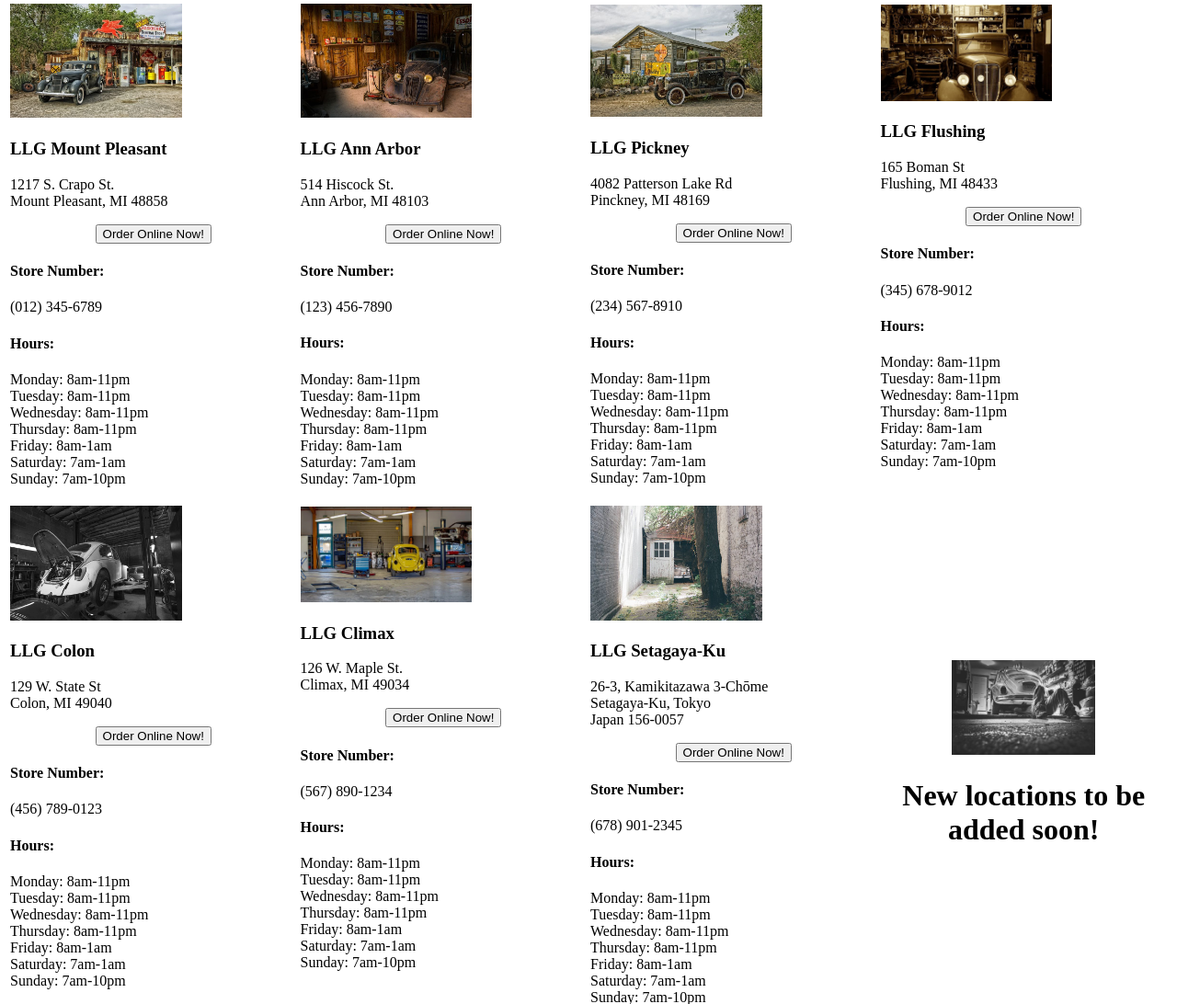
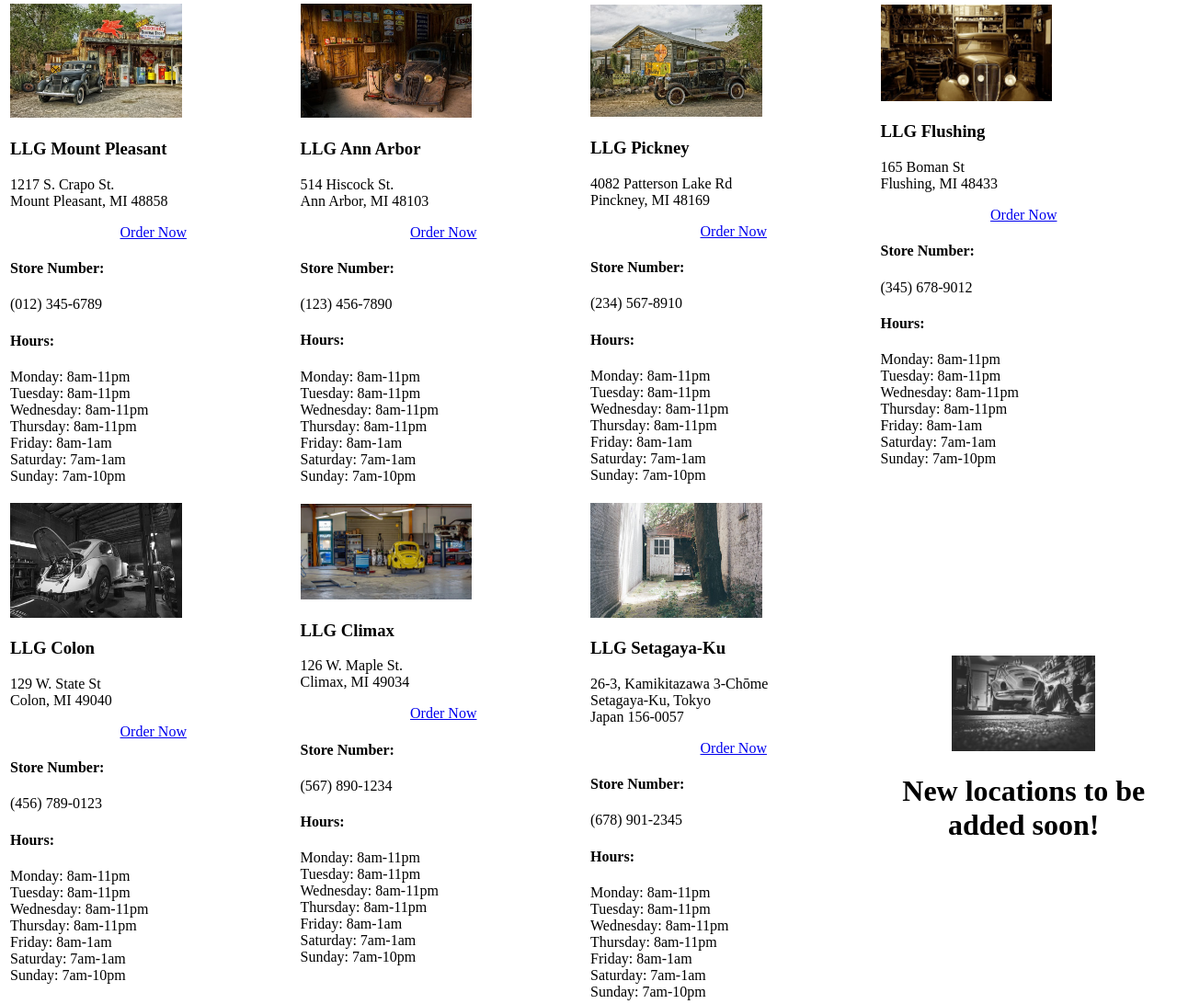
Before and after one commit to cjordanOU/Lily-Garage-Website, a PHP site: page /locations.php in a window 1280 px wide. Shown: the part 188-1280 px from the top of the page at 92% size. Run offline with PHP 8.4, Linux system fonts and the light colour scheme.

Commit message:
Changed links to bring user to orderUser.php

```diff
--- a/locations.php
+++ b/locations.php
@@ -52,10 +52,7 @@
 										Mount Pleasant, MI 48858 <br>
 									</p>
 									<!-- Sets the user's store location to the specific store on orderOnline.php -->
-									<center><form action="orderOnline.php" method="post">
-										<input type="hidden" name="storeLocation" value="Mount Pleasant">
-										<input type="submit" class="linkButton" name="submitButton" value="Order Online Now!" title="Browse our menu">
-									</form></center>
+									<center><a class="linkButton" href="orderUser.php">Order Now</a></center>
 									<h4> Store Number: </h4>
 									<p> (012) 345-6789 </p>
 									<h4> Hours: </h4>
@@ -77,10 +74,7 @@
 										Ann Arbor, MI 48103 <br>
 									</p>
 									<!-- Sets the user's store location to the specific store on orderOnline.php -->
-									<center><form action="orderOnline.php" method="post">
-										<input type="hidden" name="storeLocation" value="Ann Arbor">
-										<input type="submit" class="linkButton" name="submitButton" value="Order Online Now!" title="Browse our menu">
-									</form></center>
+									<center><a class="linkButton" href="orderUser.php">Order Now</a></center>
 									<h4> Store Number: </h4>
 									<p> (123) 456-7890 </p>
 									<h4> Hours: </h4>
@@ -102,10 +96,7 @@
 										Pinckney, MI 48169 <br>
 									</p>
 									<!-- Sets the user's store location to the specific store on orderOnline.php -->
-									<center><form action="orderOnline.php" method="post">
-										<input type="hidden" name="storeLocation" value="Pickney">
-										<input type="submit" class="linkButton" name="submitButton" value="Order Online Now!" title="Browse our menu">
-									</form></center>
+									<center><a class="linkButton" href="orderUser.php">Order Now</a></center>
 									<h4> Store Number: </h4>
 									<p> (234) 567-8910 </p>
 									<h4> Hours: </h4>
@@ -127,10 +118,7 @@
 										Flushing, MI 48433 <br>
 									</p>
 									<!-- Sets the user's store location to the specific store on orderOnline.php -->
-									<center><form action="orderOnline.php" method="post">
-										<input type="hidden" name="storeLocation" value="Flushing">
-										<input type="submit" class="linkButton" name="submitButton" value="Order Online Now!" title="Browse our menu">
-									</form></center>
+									<center><a class="linkButton" href="orderUser.php">Order Now</a></center>
 									<h4> Store Number: </h4>
 									<p> (345) 678-9012 </p>
 									<h4> Hours: </h4>
@@ -154,10 +142,7 @@
 										Colon, MI 49040 <br>
 									</p>
 									<!-- Sets the user's store location to the specific store on orderOnline.php -->
-									<center><form action="orderOnline.php" method="post">
-										<input type="hidden" name="storeLocation" value="Colon">
-										<input type="submit" class="linkButton" name="submitButton" value="Order Online Now!" title="Browse our menu">
-									</form></center>
+									<center><a class="linkButton" href="orderUser.php">Order Now</a></center>
 									<h4> Store Number: </h4>
 									<p> (456) 789-0123 </p>
 									<h4> Hours: </h4>
@@ -179,10 +164,7 @@
 										Climax, MI 49034 <br>
 									</p>
 									<!-- Sets the user's store location to the specific store on orderOnline.php -->
-									<center><form action="orderOnline.php" method="post">
-										<input type="hidden" name="storeLocation" value="Climax">
-										<input type="submit" class="linkButton" name="submitButton" value="Order Online Now!" title="Browse our menu">
-									</form></center>
+									<center><a class="linkButton" href="orderUser.php">Order Now</a></center>
 									<h4> Store Number: </h4>
 									<p> (567) 890-1234 </p>
 									<h4> Hours: </h4>
@@ -205,10 +187,7 @@
 										Japan 156-0057 <br>
 									</p>
 									<!-- Sets the user's store location to the specific store on orderOnline.php -->
-									<center><form action="orderOnline.php" method="post">
-										<input type="hidden" name="storeLocation" value="Setagaya-Ku">
-										<input type="submit" class="linkButton" name="submitButton" value="Order Online Now!" title="Browse our menu">
-									</form></center>
+									<center><a class="linkButton" href="orderUser.php">Order Now</a></center>
 									<h4> Store Number: </h4>
 									<p> (678) 901-2345 </p>
 									<h4> Hours: </h4>
```
